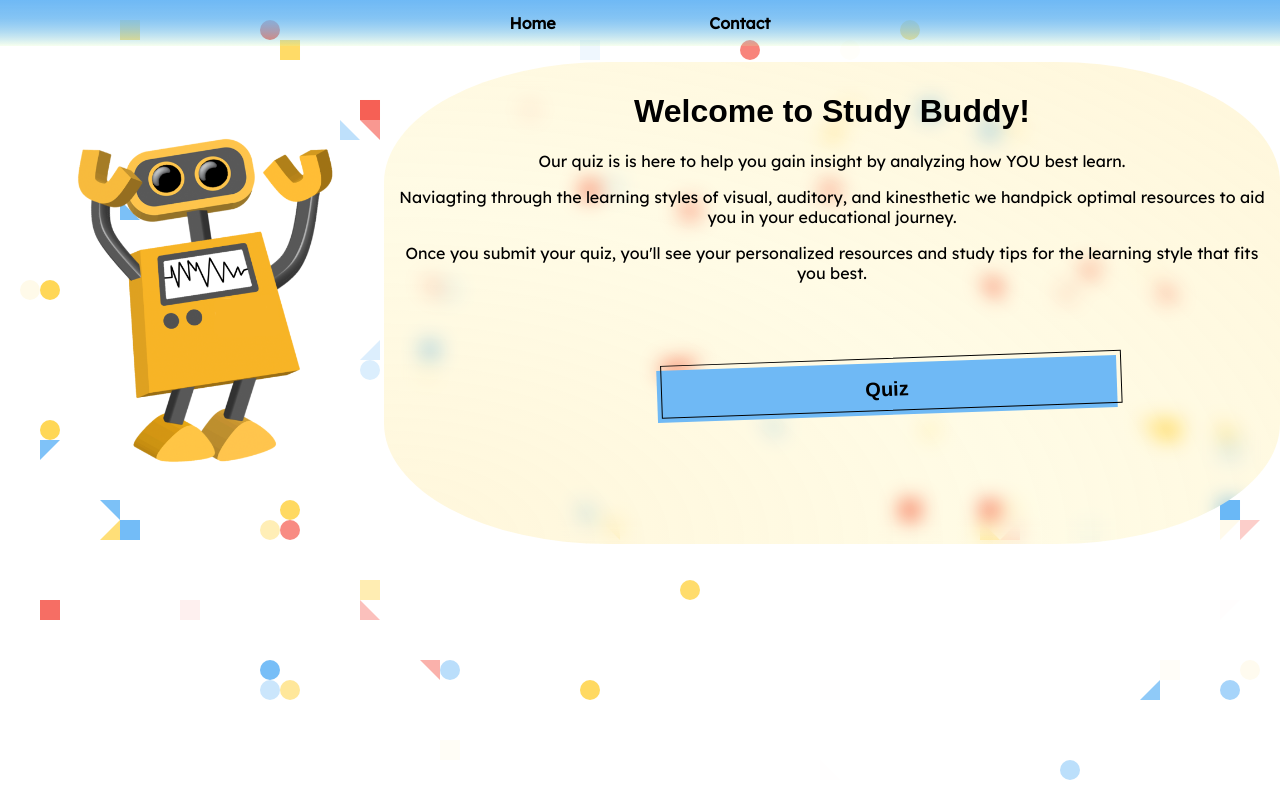
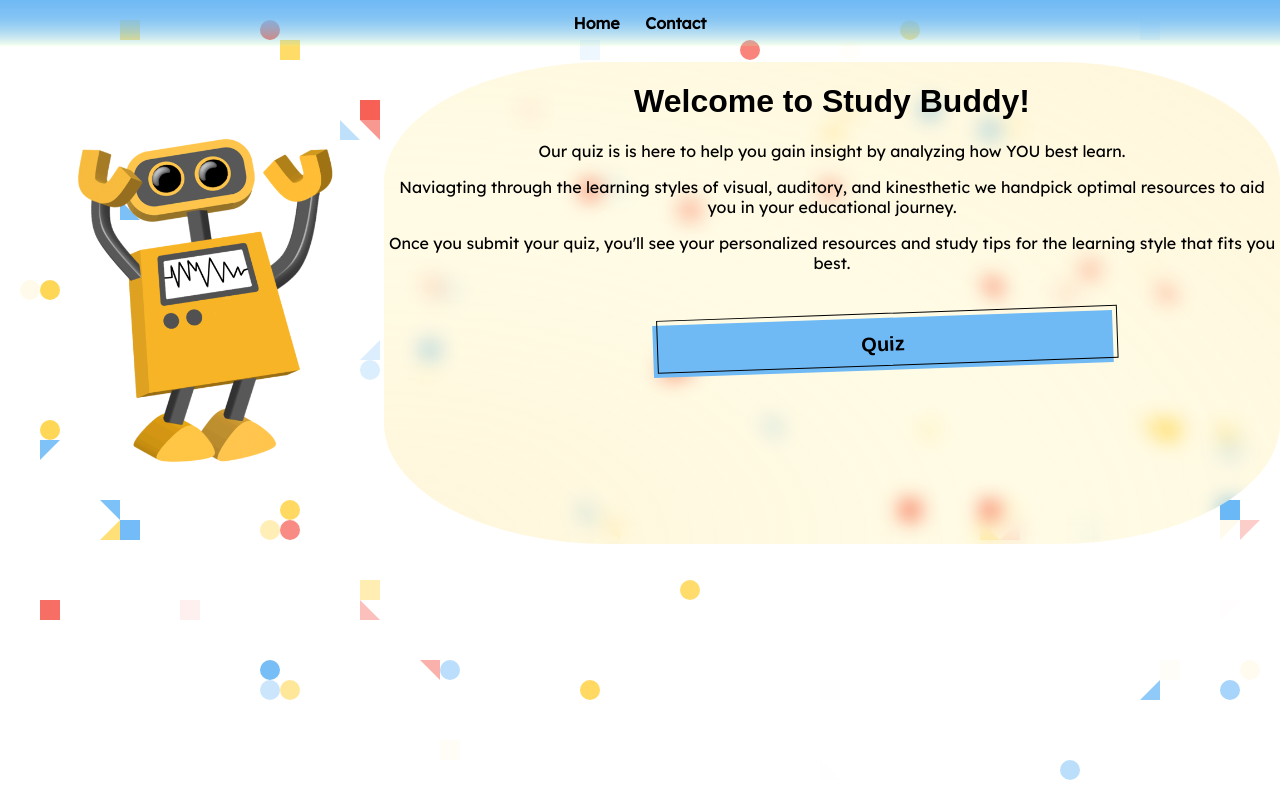
Before and after one commit to SoPreoccupied/studyBuddy, a React (Create React App) app: page / in a window 1280 px wide. Built offline with nearby package versions, Linux system fonts and the light colour scheme; a web font is replaced by a local one.

Commit message:
Made character and quiz adjustments for mobile

```diff
--- a/src/App.css
+++ b/src/App.css
@@ -32,8 +32,6 @@ p, a {
 }
 
 h1, .button {
-  /* font-family: 'Lexend Deca', sans-serif; */
-  /* font-family: 'Unkempt', sans-serif; */
   font-family: 'Pompiere', sans-serif;
   color: black;
 }
@@ -72,6 +70,17 @@ a:hover {
   letter-spacing: 2px;
 
 }
+
+.rightColumn {
+  backdrop-filter: blur(10px);
+  background-image: radial-gradient(at bottom left, hsla(46, 100%, 65%, 0.2) ,hsla(51, 100%, 50%, 0.1),hsla(46, 100%, 65%, 0.2));
+}
+
+.yellowRobot, .auditoryLearner, .kinestheticLearner, .visualLearner {
+  width: 20vw;
+  margin: 10%;
+}
+
 
 /* Do not touch below until last */
 
@@ -146,7 +155,7 @@ a:hover {
     padding: 0vw;
   }
   a {
-    margin: 5vw;
+    margin: 0;
   }
   .gridDiv {
     display: grid;
@@ -162,22 +171,12 @@ a:hover {
 
   }
 
-  .rightColumn {
+.rightColumn {
     grid-column: 2 / 3;
     grid-row: 1 / 2;
     overflow: scroll;
-    /* border-style: ridge;
-    border-color: #dfb7f4; */
     position: relative;
-    backdrop-filter: blur(10px);
-    background-color: transparent;
-
-
-    border: 10px solid transparent;
-    /* background-image:  hsla(51, 100%, 50%, 1); */
-    background-image: radial-gradient(at bottom left, hsla(46, 100%, 65%, 0.2) ,hsla(51, 100%, 50%, 0.1),hsla(46, 100%, 65%, 0.2));
-    /* background-image: radial-gradient(at bottom left, hsla(51, 100%, 50%, 0.1) ,hsla(51, 100%, 50%, 0.1),hsla(51, 100%, 50%, 0.1)); */
-    background-origin: border-box;
+    /* background-origin: border-box; */
     border-radius: 25% 25%;
   }
 
```
